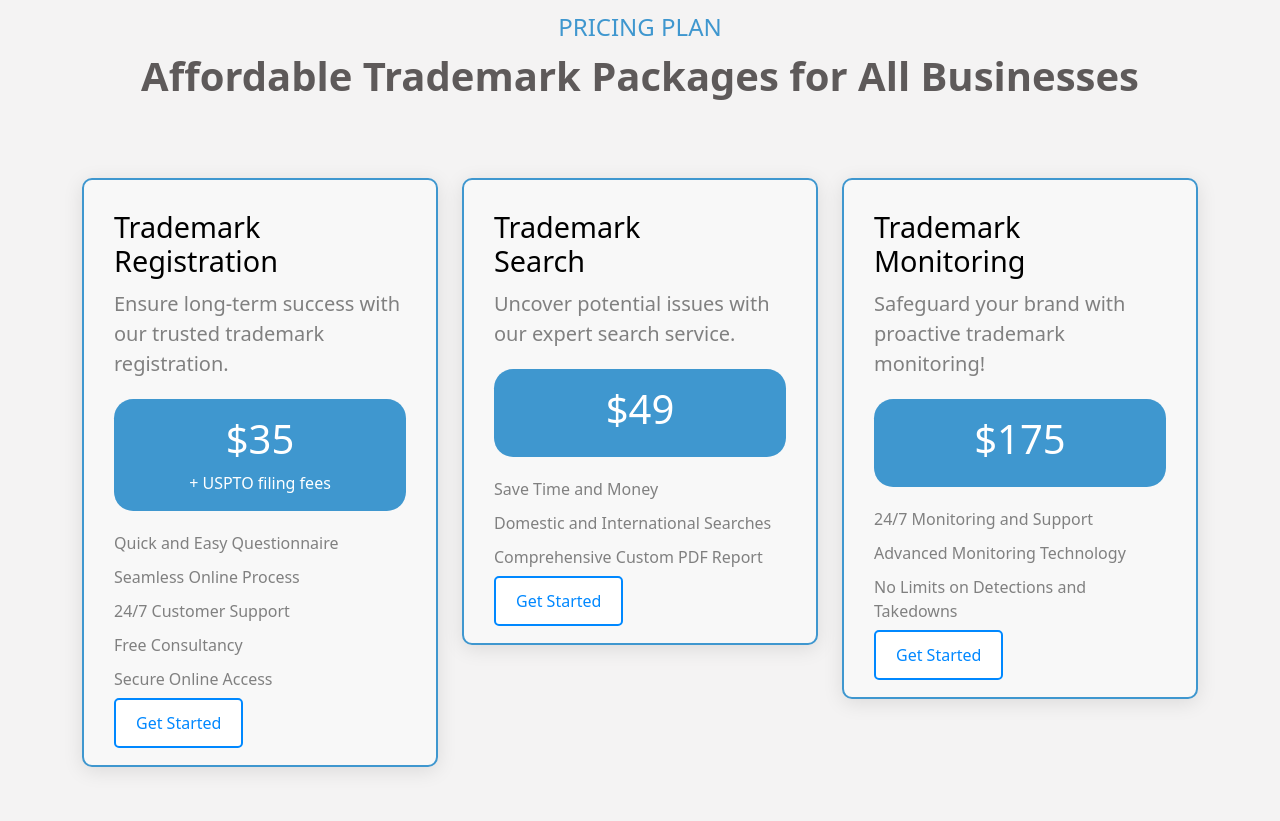
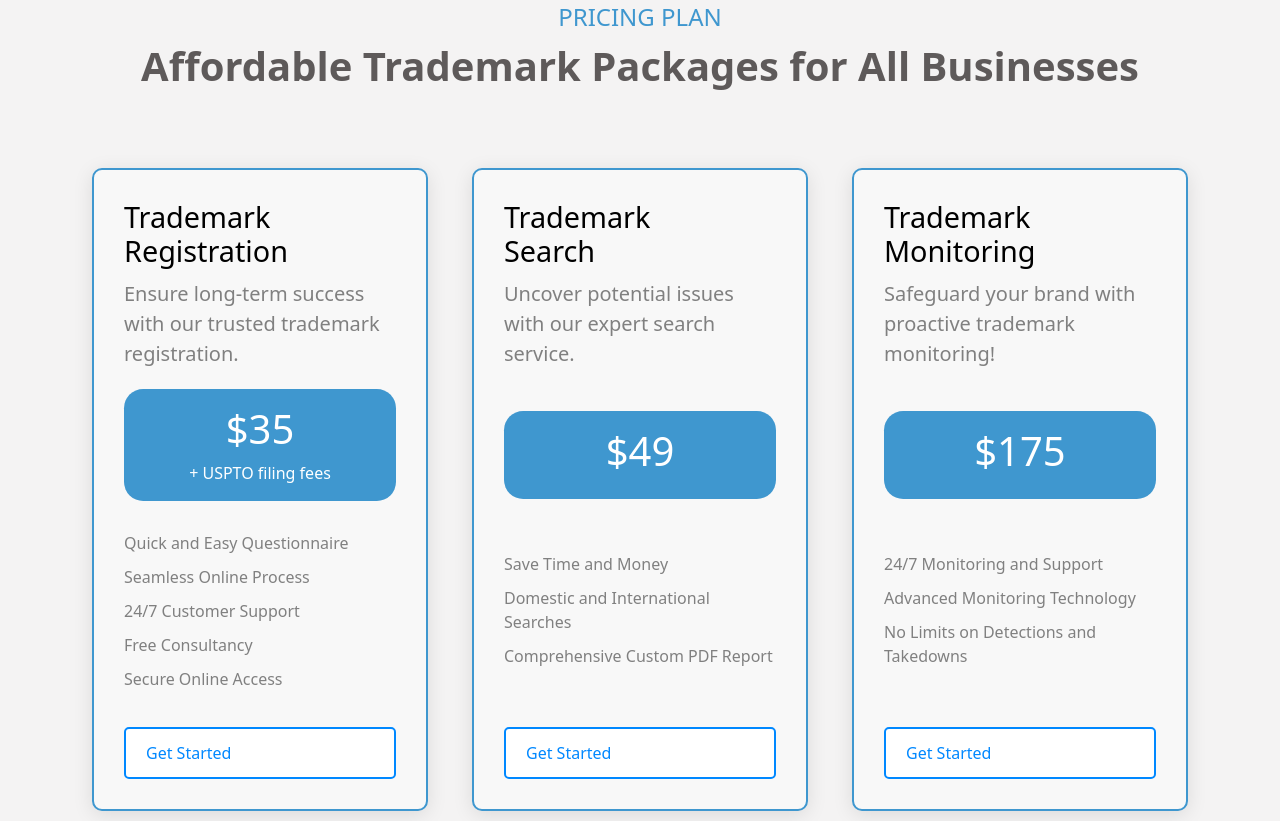
Before and after one commit to Fahad12405/Trademark-main, a plain HTML site: page index.html in a window 1280 px wide. Shown: the part 2999-3820 px from the top of the page. Drawn offline with nearby package versions, Linux system fonts and the light colour scheme.

Commit message:
fix hieght of price section

```diff
--- a/Service/CopyrightRegisttration/copyright.css
+++ b/Service/CopyrightRegisttration/copyright.css
@@ -590,6 +590,11 @@ p {
     font-weight: bold;
 }
 
+.row.g-4 {
+    display: flex; /* Flex container for equal height */
+    justify-content: space-between; /* Space columns evenly */
+}
+
 .price-wrap-custom {
     background-color: #f8f8f8;
     border-radius: 10px;
@@ -597,6 +602,11 @@ p {
     box-shadow: 0 4px 20px rgba(0, 0, 0, 0.1);
     transition: transform 0.3s, box-shadow 0.3s;
     border: 2px solid #3f97cf;
+    flex: 1; /* Ensures equal height for all cards */
+    display: flex; /* Flexbox for internal layout */
+    flex-direction: column; /* Aligns children vertically */
+    justify-content: space-between; /* Distributes space evenly */
+    height: 100%; /* Full height to match */
 }
 
 .price-wrap-custom:hover {
@@ -621,7 +631,7 @@ p {
     border-radius: 1.2rem;
     text-align: center;
     color: #fff;
-    padding: 1rem 0 ;
+    padding: 1rem 0;
 }
 
 .price-rate h6 {
@@ -642,6 +652,7 @@ p {
     margin: 10px 0;
     color: gray;
 }
+
 
 
 /* Responsive Design */
--- a/Service/Trademark-Registration/trademark-registration.css
+++ b/Service/Trademark-Registration/trademark-registration.css
@@ -94,3 +94,51 @@
         transform: translateY(0);
     }
 }
+/* Pricing Plan Section */
+.pricing-plan-section {
+    padding: 50px 0;
+    background-color: #f4f3f3;
+    color: black;
+}
+
+.row.g-4 {
+    display: flex; /* Ensure flex container */
+    justify-content: space-between; /* Space columns evenly */
+}
+
+/* Ensure equal height for price cards */
+.price-wrap-custom {
+    flex: 1; /* Make sure all cards grow equally */
+    display: flex; /* Flexbox for inner card layout */
+    flex-direction: column; /* Align children vertically */
+    justify-content: space-between; /* Space out children evenly */
+    height: 100%; /* Full height of container */
+    margin: 0 10px; /* Optional: add horizontal spacing */
+    background-color: #f8f8f8; /* Background for card */
+    border-radius: 10px; /* Rounded corners */
+    padding: 30px; /* Padding inside card */
+    box-shadow: 0 4px 20px rgba(0, 0, 0, 0.1); /* Shadow */
+    transition: transform 0.3s, box-shadow 0.3s; /* Smooth transition */
+    border: 2px solid #3f97cf; /* Border color */
+}
+
+.price-wrap-custom:hover {
+    transform: translateY(-10px); /* Card raise effect */
+    box-shadow: 0 8px 30px rgba(0, 0, 0, 0.2); /* Enhanced shadow on hover */
+}
+
+/* Additional styles */
+.sub-head {
+    font-size: 1.5rem;
+    color: #3f97cf;
+    text-transform: uppercase;
+    margin-bottom: 10px;
+}
+
+.main-head {
+    font-size: 2.5rem;
+    margin-bottom: 30px;
+    font-weight: bold;
+}
+
+/* More styles for pricing section as provided in previous responses */
--- a/assets/css/main.css
+++ b/assets/css/main.css
@@ -586,11 +586,38 @@ p {
 }
 
 
-/* Pricing Section */
+    /* Pricing Section */
+   /* Pricing Plan Section */
 .pricing-plan-section {
-    padding: 60px 0;
+    padding: 50px 0;
     background-color: #f4f3f3;
     color: black;
+}
+
+.row.g-4 {
+    display: flex; /* Make the row a flex container */
+    justify-content: space-between; /* Space out the columns evenly */
+}
+
+/* Set equal height for the price cards */
+.price-wrap-custom {
+    flex: 1; /* Allow each card to grow equally */
+    display: flex; /* Make each card a flex container */
+    flex-direction: column; /* Align children vertically */
+    justify-content: space-between; /* Space out children evenly */
+    height: 100%; /* Ensure the card takes the full height of its container */
+    margin: 0 10px; /* Optional: Add margin for spacing between cards */
+    background-color: #f8f8f8; /* Card background */
+    border-radius: 10px; /* Rounded corners */
+    padding: 30px; /* Padding inside the card */
+    box-shadow: 0 4px 20px rgba(0, 0, 0, 0.1); /* Shadow for depth */
+    transition: transform 0.3s, box-shadow 0.3s; /* Smooth transition */
+    border: 2px solid #3f97cf; /* Border color */
+}
+
+.price-wrap-custom:hover {
+    transform: translateY(-10px); /* Raise card on hover */
+    box-shadow: 0 8px 30px rgba(0, 0, 0, 0.2); /* Enhanced shadow on hover */
 }
 
 .sub-head {
@@ -606,20 +633,6 @@ p {
     font-weight: bold;
 }
 
-.price-wrap-custom {
-    background-color: #f8f8f8;
-    border-radius: 10px;
-    padding: 30px;
-    box-shadow: 0 4px 20px rgba(0, 0, 0, 0.1);
-    transition: transform 0.3s, box-shadow 0.3s;
-    border: 2px solid #3f97cf;
-}
-
-.price-wrap-custom:hover {
-    transform: translateY(-10px);
-    box-shadow: 0 8px 30px rgba(0, 0, 0, 0.2);
-}
-
 .price-title h4 {
     font-size: 1.8rem;
     margin-bottom: 10px;
@@ -633,16 +646,16 @@ p {
 
 .price-rate {
     margin-bottom: 20px;
-    background-color: #3f97cf;
-    border-radius: 1.2rem;
+    background-color: #3f97cf; /* Background color for price */
+    border-radius: 1.2rem; /* Rounded corners */
     text-align: center;
-    color: #fff;
-    padding: 1rem 0 ;
+    color: #fff; /* Text color */
+    padding: 1rem 0; /* Padding inside the rate box */
 }
 
 .price-rate h6 {
-    font-size: 2.5rem;
-    color: rgb(255, 255, 255);
+    font-size: 2.5rem; /* Font size for price */
+    color: rgb(255, 255, 255); /* White color for text */
 }
 
 .price-features {
@@ -650,29 +663,30 @@ p {
 }
 
 .price-features ul {
-    list-style-type: none;
-    padding: 0;
+    list-style-type: none; /* No bullet points */
+    padding: 0; /* Remove padding */
 }
 
 .price-features li {
-    margin: 10px 0;
-    color: gray;
+    margin: 10px 0; /* Spacing between features */
+    color: gray; /* Color for feature text */
 }
 
 .theme-btn {
-    background-color: white;
-    color: #0088ff;
-    padding: 12px 20px;
-    border: 2px solid #0088ff;
-    border-radius: 5px;
-    text-decoration: none;
-    transition: background-color 0.3s, color 0.3s;
+    background-color: white; /* Button background */
+    color: #0088ff; /* Button text color */
+    padding: 12px 20px; /* Button padding */
+    border: 2px solid #0088ff; /* Button border */
+    border-radius: 5px; /* Rounded corners */
+    text-decoration: none; /* Remove underline */
+    transition: background-color 0.3s, color 0.3s; /* Smooth transitions */
 }
 
 .theme-btn:hover {
-    background-color: #3f97cf;
-    color: white;
+    background-color: #3f97cf; /* Change background on hover */
+    color: white; /* Change text color on hover */
 }
+
 
 /* Responsive Design */
 @media (max-width: 768px) {
--- a/index.html
+++ b/index.html
@@ -245,7 +245,6 @@
                 </div>
             </section>
 
-            <!-- Pricing Plan -->
             <section class="pricing-plan-section">
                 <div class="container">
                     <div class="row text-center mb-5" data-aos="fade-up">
@@ -255,7 +254,7 @@
                         </div>
                     </div>
                     <div class="row g-4"> <!-- Added g-4 for gaps between columns -->
-                        <div class="col-md-4 wow fadeInUp" data-wow-delay="0.4s" data-aos="fade-up">
+                        <div class="col-md-4 wow fadeInUp" data-wow-delay="0.5s" data-aos="fade-up">
                             <div class="price-wrap-custom">
                                 <div class="price-title">
                                     <h4>Trademark Registration</h4>
@@ -274,8 +273,7 @@
                                         <li>Secure Online Access</li>
                                     </ul>
                                 </div>
-                                <a href="javascript:;" class="theme-btn pack-btn" data-title="Trademark Registration"
-                                    data-price="$35" onclick="openModal(this);">Get Started</a>
+                                <a href="javascript:;" class="theme-btn pack-btn" data-title="Trademark Registration" data-price="$35" onclick="openModal(this);">Get Started</a>
                             </div>
                         </div>
                         <div class="col-md-4 wow fadeInUp" data-wow-delay="0.5s" data-aos="fade-up">
@@ -294,8 +292,7 @@
                                         <li>Comprehensive Custom PDF Report</li>
                                     </ul>
                                 </div>
-                                <a href="javascript:;" class="theme-btn pack-btn" data-title="Trademark Search"
-                                    data-price="$49" onclick="openModal(this);">Get Started</a>
+                                <a href="javascript:;" class="theme-btn pack-btn" data-title="Trademark Search" data-price="$49" onclick="openModal(this);">Get Started</a>
                             </div>
                         </div>
                         <div class="col-md-4 wow fadeInUp" data-wow-delay="0.5s" data-aos="fade-up">
@@ -314,13 +311,14 @@
                                         <li>No Limits on Detections and Takedowns</li>
                                     </ul>
                                 </div>
-                                <a href="javascript:;" class="theme-btn pack-btn" data-title="Trademark Monitoring"
-                                    data-price="$175" onclick="openModal(this);">Get Started</a>
+                                <a href="javascript:;" class="theme-btn pack-btn" data-title="Trademark Monitoring" data-price="$175" onclick="openModal(this);">Get Started</a>
                             </div>
                         </div>
                     </div>
                 </div>
             </section>
+
+
 
             <!-- Testimonial Section -->
             <section class="testimonial-sec" style="margin-bottom: 4rem;">
```
Also changed, not shown: Service/Trademark-Registration/trademark-registration.html (+1 -1 lines).
